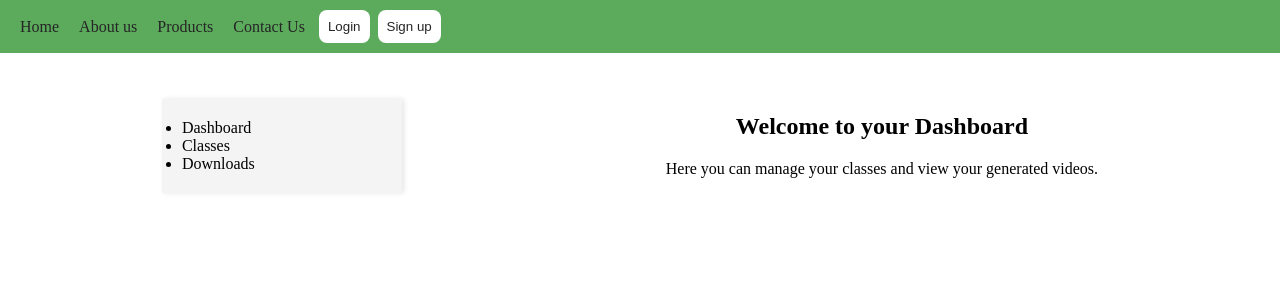
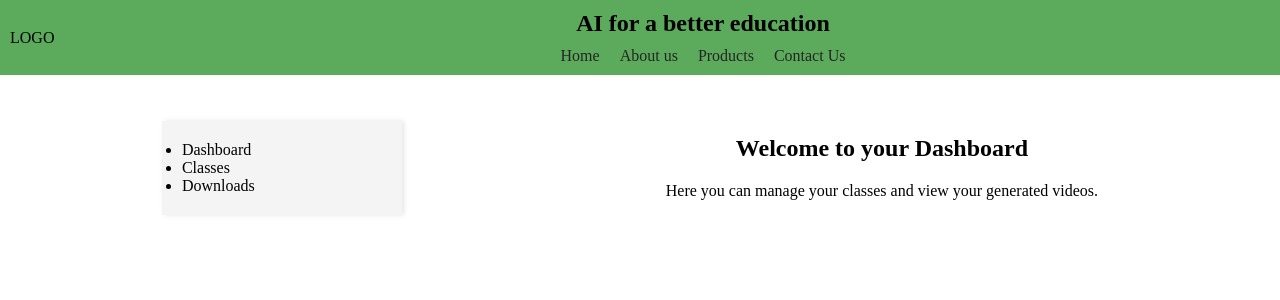
Before and after one commit to Shiku03/PLP-Final-Project-Repo, a FastAPI app: page /dashboard in a window 1280 px wide. Shown: the top 300 px of the page. Run offline with FastAPI, Linux system fonts and the light colour scheme.

Commit message:
changed header

```diff
--- a/templates/dashboard.html
+++ b/templates/dashboard.html
@@ -12,19 +12,26 @@
     <div id="landing">
         <section class="dashboard">
              <header>
-                <div class="header-main-section">
+                <div class="header">
                     <div class="nav">
                         <nav>
-                            <ul class="nav-items">
-                                <li><a href="#home">Home</a></li>
+                            <div class="header-left">
+                                <p>LOGO</p>
+                            </div>
+                            <div class="header-center">
+                                <h2>AI for a better education</h2>
+
+                                <ul class="nav-items-container">
+                                    <div class="nav-items">
+                                        <li><a href="/">Home</a></li>
                                         <li><a href="#about">About us</a></li>
                                         <li><a href="#products">Products</a></li>
                                         <li><a href="#contact">Contact Us</a></li>
-                                <div class="nav-buttons">
-                                    <button class="nav-btn"><a href="sign-in.html">Login</a></button>
-                                    <button class="nav-btn"><a href="sign-in.html">Sign up</a></button>
                                     </div>
+
                                 </ul>
+                            </div>
+
                         </nav>
                     </div>
                 </div>
```
Lines whose indentation alone changed are shown as unchanged.
